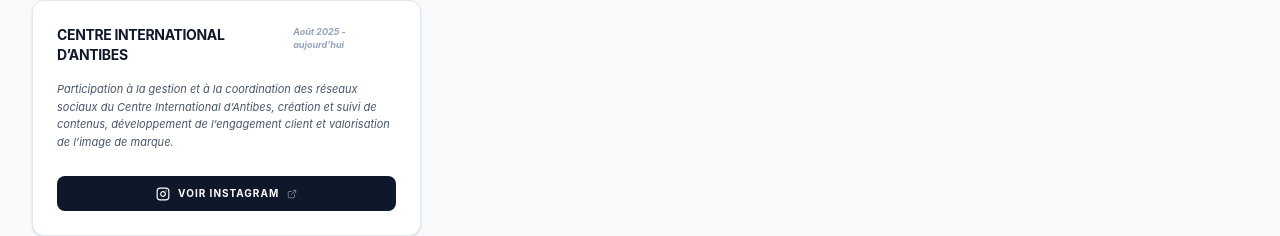
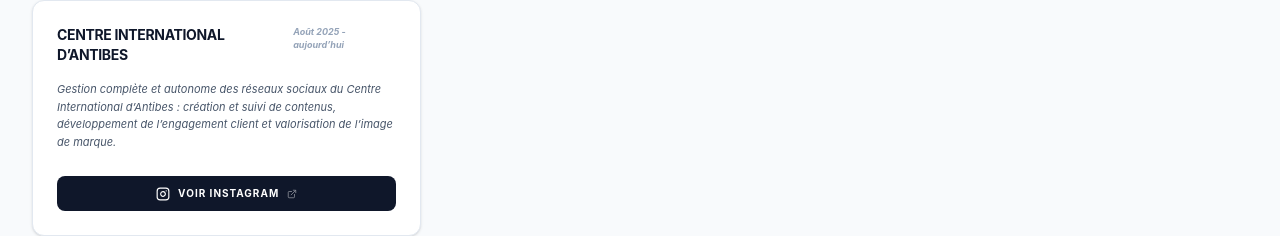
Before and after one commit to bastienx2606-create/Bastien-XERRI, a React (Vite) app: page / in a window 1280 px wide. Shown: the part 1835-2071 px from the top of the page. Built offline with nearby package versions, Linux system fonts and the light colour scheme.

Commit message:
Correct Instagram project description: full and autonomous management

```diff
--- a/src/constants.ts
+++ b/src/constants.ts
@@ -133,7 +133,7 @@
           title: "Centre International d’Antibes",
           period: "Août 2025 - aujourd’hui",
           link: "https://www.instagram.com/centre_international_antibes/",
-          description: "Participation à la gestion et à la coordination des réseaux sociaux du Centre International d’Antibes, création et suivi de contenus, développement de l’engagement client et valorisation de l’image de marque.",
+          description: "Gestion complète et autonome des réseaux sociaux du Centre International d’Antibes : création et suivi de contenus, développement de l’engagement client et valorisation de l’image de marque.",
           buttonText: "Voir Instagram"
         }
       ]
```
